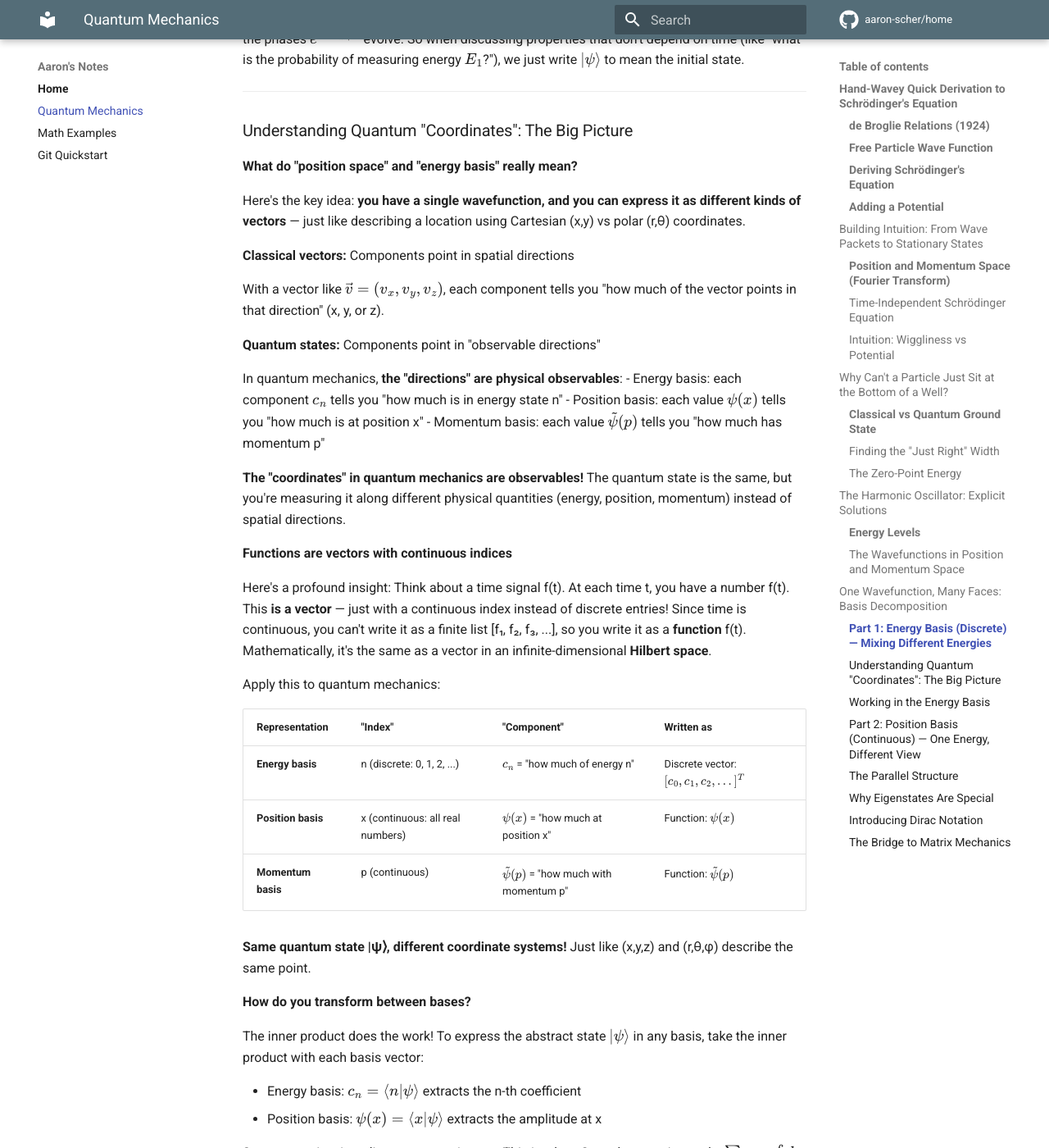
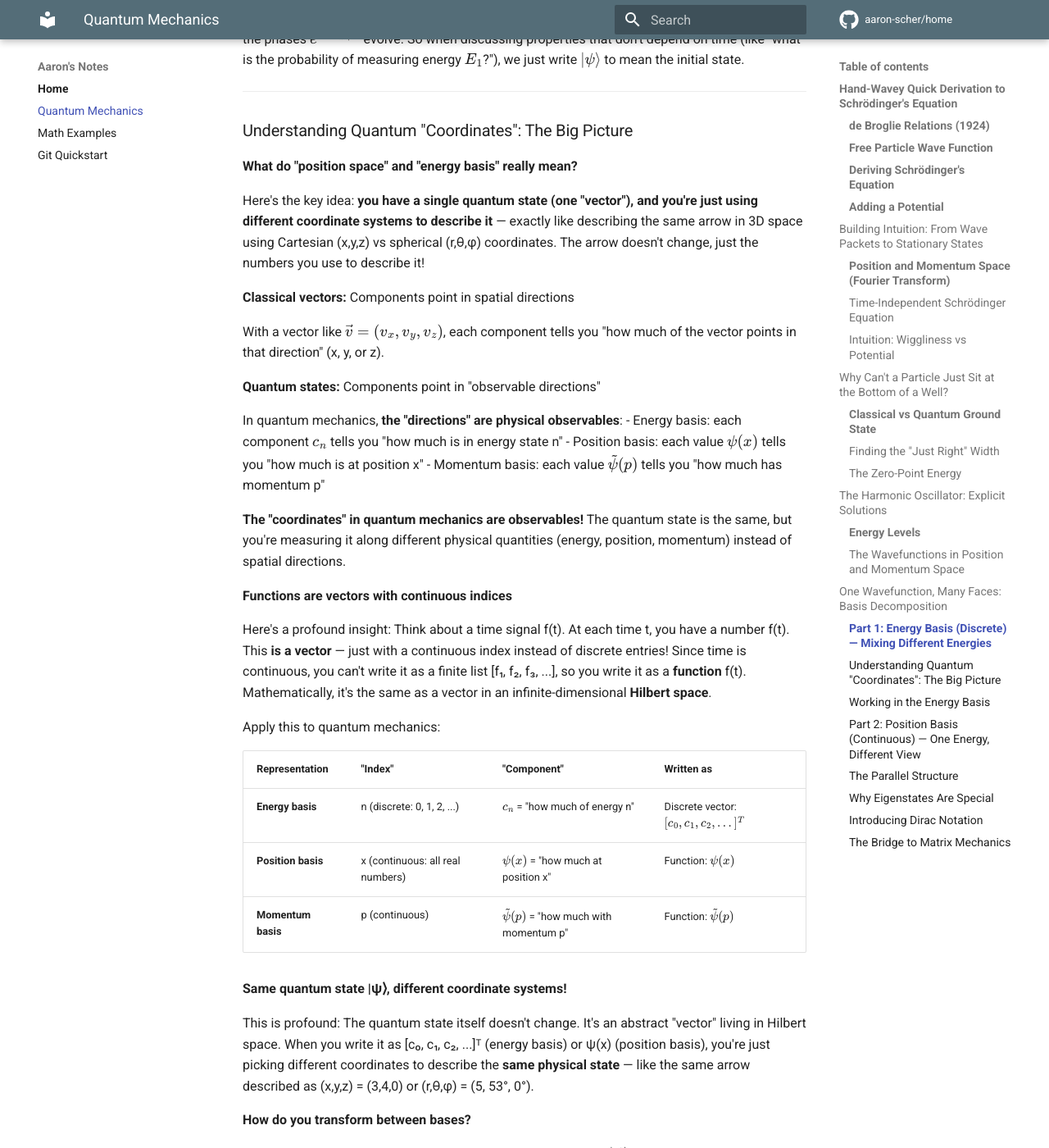
Before and after one commit to aaron-scher/home, an MkDocs documentation site: the page built from docs/quantum-mechanics.md, in a window 1280 px wide and 1400 px high, scrolled down 11282 px. Shown: the whole window at 82% size. Built offline with MkDocs 1.6.1 and Material for MkDocs 9.7.7, drawn with Linux system fonts in a browser that asks for light colours; comment, search, counter and statistics services are not loaded.

Commit message:
Emphasize: ONE quantum state, different coordinate systems
- Not "different vectors" but SAME vector, different coordinates
- Like same arrow in 3D: (x,y,z) vs (r,θ,φ) - same arrow!
- The quantum state |ψ⟩ is basis-independent
- [c₀,c₁,c₂]ᵀ and ψ(x) are coordinates for same state
- Core conceptual breakthrough

🤖 Generated with [Claude Code](https://claude.com/claude-code)

Co-Authored-By: Claude <noreply@anthropic.com>

```diff
--- a/docs/quantum-mechanics.md
+++ b/docs/quantum-mechanics.md
@@ -407,7 +407,7 @@ $$
 
 **What do "position space" and "energy basis" really mean?**
 
-Here's the key idea: **you have a single wavefunction, and you can express it as different kinds of vectors** — just like describing a location using Cartesian (x,y) vs polar (r,θ) coordinates.
+Here's the key idea: **you have a single quantum state (one "vector"), and you're just using different coordinate systems to describe it** — exactly like describing the same arrow in 3D space using Cartesian (x,y,z) vs spherical (r,θ,φ) coordinates. The arrow doesn't change, just the numbers you use to describe it!
 
 **Classical vectors:** Components point in spatial directions
 
@@ -434,7 +434,9 @@ Apply this to quantum mechanics:
 | **Position basis** | x (continuous: all real numbers) | $\psi(x)$ = "how much at position x" | Function: $\psi(x)$ |
 | **Momentum basis** | p (continuous) | $\tilde{\psi}(p)$ = "how much with momentum p" | Function: $\tilde{\psi}(p)$ |
 
-**Same quantum state |ψ⟩, different coordinate systems!** Just like (x,y,z) and (r,θ,φ) describe the same point.
+**Same quantum state |ψ⟩, different coordinate systems!**
+
+This is profound: The quantum state itself doesn't change. It's an abstract "vector" living in Hilbert space. When you write it as [c₀, c₁, c₂, ...]ᵀ (energy basis) or ψ(x) (position basis), you're just picking different coordinates to describe the **same physical state** — like the same arrow described as (x,y,z) = (3,4,0) or (r,θ,φ) = (5, 53°, 0°).
 
 **How do you transform between bases?**
 
```
